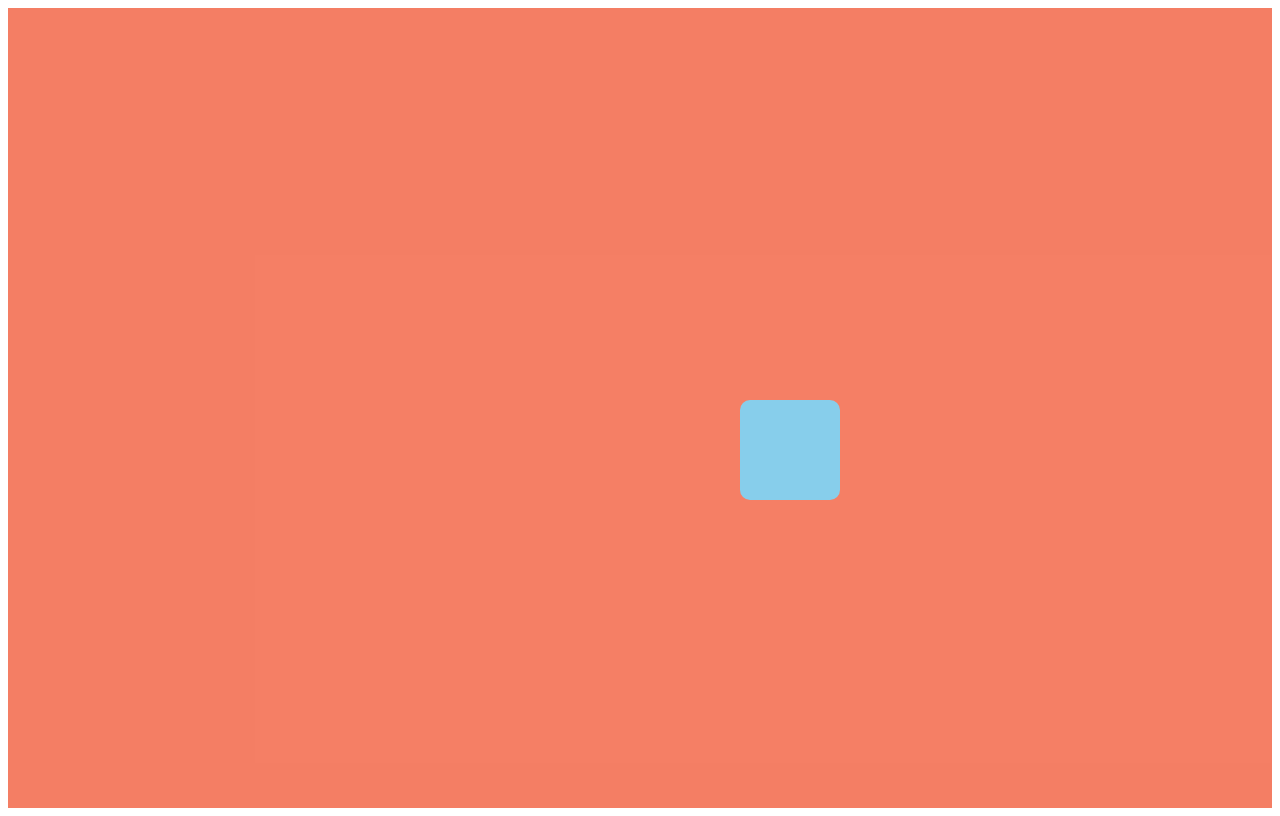
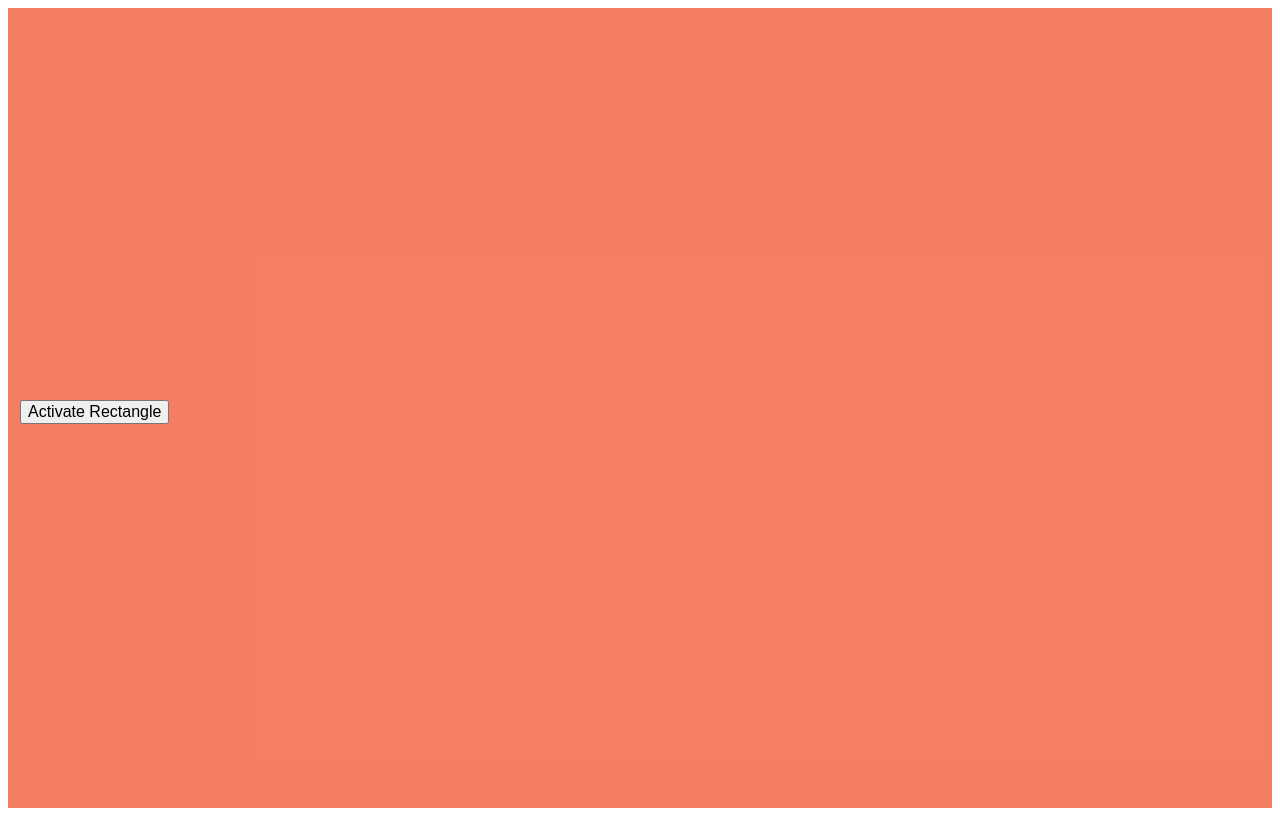
Before and after one commit to murphybread/next-quest, a Next.js app: page /framer-motion in a window 1280 px wide. Built offline with nearby package versions, Linux system fonts and the light colour scheme.

Commit message:
refactor(component): move inline component to separate file and integrate clickable button

```diff
--- a/src/app/framer-motion/page.tsx
+++ b/src/app/framer-motion/page.tsx
@@ -1,40 +1,29 @@
 "use client";
-import { motion } from "framer-motion";
+
 import React, { useState } from "react";
+import ClickableRotateRectangle from "@components/ClickableRotateRectangle";
 
-const AnimatedBox: React.FC = () => {
-  const [isRight, setIsRight] = useState(true); // 방향 상태
-
-  const handleClick = () => {
-    setIsRight((prev) => !prev); // 방향 전환
-  };
+const Page: React.FC = () => {
+  const [isActive, setIsActive] = useState(false); // 활성화 상태 관리
 
   return (
-    <motion.div
-      onClick={handleClick} // 클릭 이벤트
-      initial={{ x: 0, rotate: 0 }} // 초기 상태
-      animate={
-        isRight
-          ? { x: 100, rotate: 360 } // 오른쪽으로 이동하며 360도 회전
-          : { x: -100, rotate: -360 } // 왼쪽으로 이동하며 -360도 회전
-      }
-      transition={{
-        duration: 1, // 애니메이션 지속 시간
-        ease: "easeInOut", // 부드럽게 연결
-      }}
-      style={{
-        width: "100px",
-        height: "100px",
-        backgroundColor: "skyblue",
-        borderRadius: "10px",
-        cursor: "pointer",
-        position: "absolute",
-        top: "50%",
-        left: "50%",
-        transform: "translate(-50%, -50%)", // 화면 중앙 정렬
-      }}
-    />
+    <div>
+      <button
+        onClick={() => setIsActive((prev) => !prev)} // 활성화 상태 토글
+        style={{
+          position: "fixed", // 화면 기준 고정
+          top: "50%", // 세로 중앙
+          left: "20px", // 화면 왼쪽에서 20px
+          fontSize: "16px",
+          cursor: "pointer",
+        }}
+      >
+        {isActive ? "Deactivate" : "Activate"} Rectangle
+      </button>
+      {isActive && <ClickableRotateRectangle />}{" "}
+      {/* 활성화 상태에 따라 렌더링 */}
+    </div>
   );
 };
 
-export default AnimatedBox;
+export default Page;
--- /dev/null
+++ b/src/components/ClickableRotateRectangle.tsx
@@ -0,0 +1,41 @@
+"use client";
+
+import { motion } from "framer-motion";
+import React, { useState } from "react";
+
+const ClickableRotateRectangle: React.FC = () => {
+  const [isRight, setIsRight] = useState(true); // 방향 상태
+
+  const handleClick = () => {
+    setIsRight((prev) => !prev); // 방향 전환
+  };
+
+  return (
+    <motion.div
+      onClick={handleClick} // 클릭 이벤트
+      initial={{ x: 0, rotate: 0 }} // 초기 상태
+      animate={
+        isRight
+          ? { x: 100, rotate: 360 } // 오른쪽으로 이동하며 360도 회전
+          : { x: -100, rotate: -360 } // 왼쪽으로 이동하며 -360도 회전
+      }
+      transition={{
+        duration: 1, // 애니메이션 지속 시간
+        ease: "easeInOut", // 부드럽게 연결
+      }}
+      style={{
+        width: "100px",
+        height: "100px",
+        backgroundColor: "skyblue",
+        borderRadius: "10px",
+        cursor: "pointer",
+        position: "absolute",
+        top: "50%",
+        left: "50%",
+        transform: "translate(-50%, -50%)", // 화면 중앙 정렬
+      }}
+    />
+  );
+};
+
+export default ClickableRotateRectangle;
```
